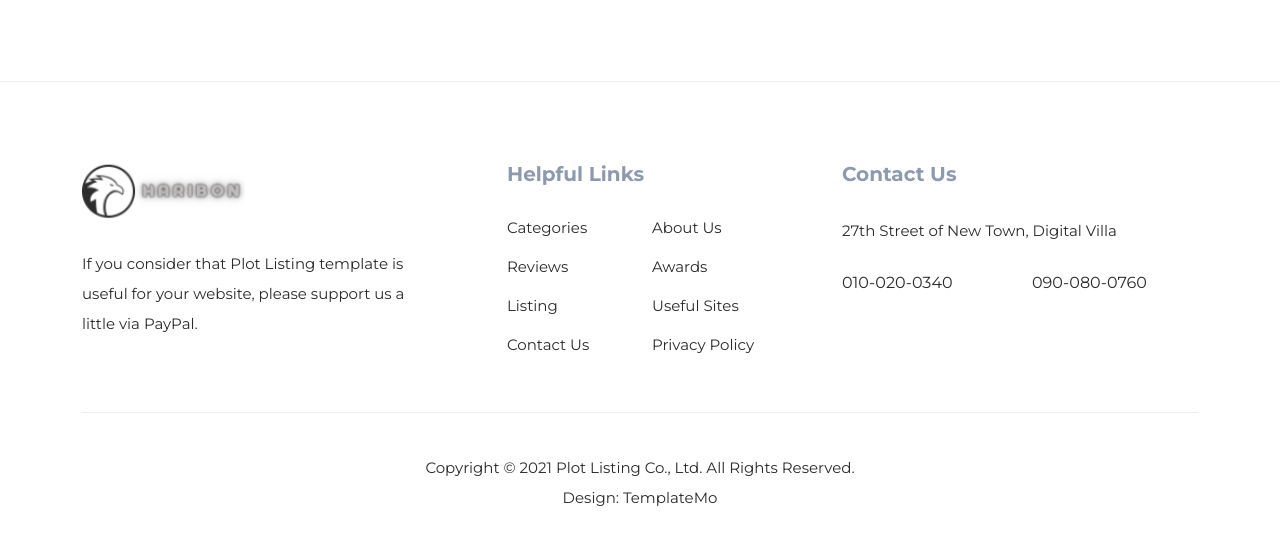
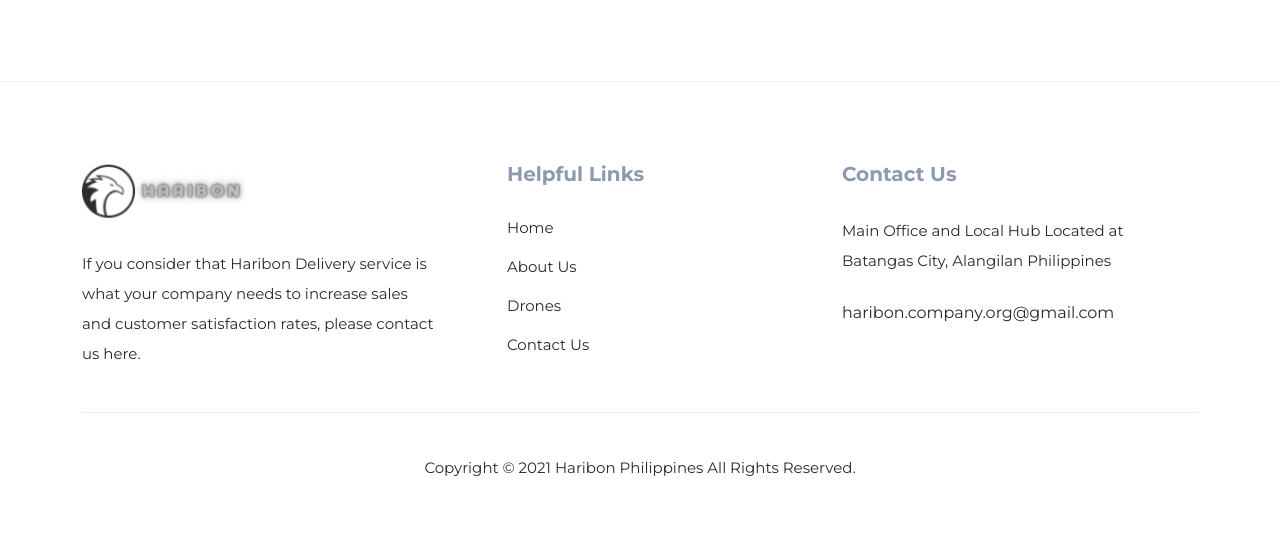
Before and after one commit to GEA960/Haribon.Org, a plain HTML site: page contact.html in a window 1280 px wide. Shown: the part 1244-1789 px from the top of the page. After the commit the page ends 1767 px from the top, so only its background shows below. Drawn offline with Linux system fonts and the light colour scheme.

Commit message:
Fixed all footers

```diff
--- a/contact.html
+++ b/contact.html
@@ -142,29 +142,26 @@ https://templatemo.com/tm-564-plot-listing
         <div class="col-lg-4">
           <div class="about">
             <div class="logo">
-              <img src="assets/images/black-logo.png" alt="Plot Listing Template">
+              <img src="assets/images/black-logo.png" alt="Plot Listing">
             </div>
-            <p>If you consider that <a rel="nofollow" href="https://templatemo.com/tm-564-plot-listing" target="_parent">Plot Listing template</a> is useful for your website, please <a rel="nofollow" href="https://www.paypal.me/templatemo" target="_blank">support us</a> a little via PayPal.</p>
+            <p>If you consider that <a rel="nofollow" href="index.html" target="_parent">Haribon Delivery service</a> is what your company needs to increase sales and customer satisfaction rates, please <a rel="nofollow" href="contact.html" target="_blank">contact us here.</a> </p>
           </div>
         </div>
         <div class="col-lg-4">
           <div class="helpful-links">
             <h4>Helpful Links</h4>
             <div class="row">
-              <div class="col-lg-6">
+              <div class="col-lg-6 col-sm-6">
                 <ul>
-                  <li><a href="#">Categories</a></li>
-                  <li><a href="#">Reviews</a></li>
-                  <li><a href="#">Listing</a></li>
+                  <li><a href="#">Home</a></li>
+                  <li><a href="#">About Us</a></li>
+                  <li><a href="#">Drones</a></li>
                   <li><a href="#">Contact Us</a></li>
                 </ul>
               </div>
               <div class="col-lg-6">
                 <ul>
-                  <li><a href="#">About Us</a></li>
-                  <li><a href="#">Awards</a></li>
-                  <li><a href="#">Useful Sites</a></li>
-                  <li><a href="#">Privacy Policy</a></li>
+
                 </ul>
               </div>
             </div>
@@ -173,22 +170,22 @@ https://templatemo.com/tm-564-plot-listing
         <div class="col-lg-4">
           <div class="contact-us">
             <h4>Contact Us</h4>
-            <p>27th Street of New Town, Digital Villa</p>
+            <p>Main Office and Local Hub Located at Batangas City, Alangilan Philippines</p>
             <div class="row">
               <div class="col-lg-6">
-                <a href="#">010-020-0340</a>
+                <a href="#">haribon.company.org@gmail.com</a>
               </div>
               <div class="col-lg-6">
-                <a href="#">090-080-0760</a>
+                <a href="#"></a>
               </div>
             </div>
           </div>
         </div>
         <div class="col-lg-12">
           <div class="sub-footer">
-            <p>Copyright © 2021 Plot Listing Co., Ltd. All Rights Reserved.
+            <p>Copyright © 2021 Haribon Philippines All Rights Reserved.
             <br>
-			Design: <a rel="nofollow" href="https://templatemo.com" title="CSS Templates">TemplateMo</a></p>
+
           </div>
         </div>
       </div>
```
Also changed, not shown: About_US.html (+12 -15 lines), Drones.html (+12 -15 lines).
